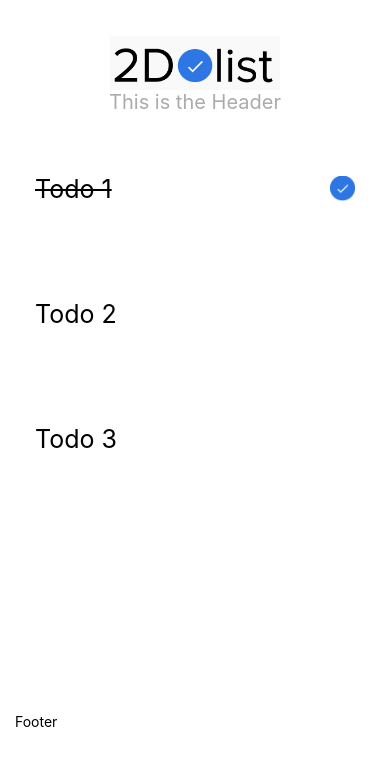
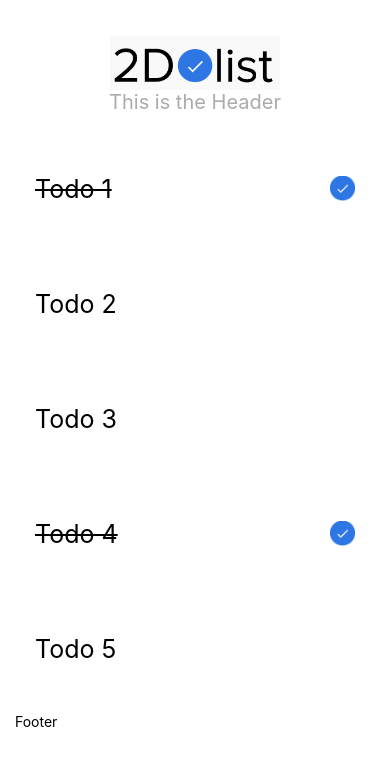
Before and after one commit to SmpManeth/react-native-todolist, a React Native app: screen / in a window 390 px wide. Shown: the top 766 px of the page. Built offline with nearby package versions, Linux system fonts and the light colour scheme.

Commit message:
update App.js

```diff
--- a/App.js
+++ b/App.js
@@ -1,16 +1,24 @@
-import { Text, View } from "react-native";
+import { ScrollView, Text, View } from "react-native";
 import { styles } from "./App.style";
 import { SafeAreaProvider, SafeAreaView } from "react-native-safe-area-context";
 import { Header } from "./components/Header/Header";
 import { CardTodo } from "./components/CardTodo/CardTodo";
-
-const TODO_LIST = [
-  { id: 1, title: "Todo 1", isCompleted: true },
-  { id: 2, title: "Todo 2", isCompleted: false },
-  { id: 3, title: "Todo 3", isCompleted: false },
-];
+import { useState } from "react";
 
 export default function App() {
+  const [todoList, setTodoList] = useState([
+
+      { id: 1, title: "Todo 1", isCompleted: true },
+      { id: 2, title: "Todo 2", isCompleted: false },
+      { id: 3, title: "Todo 3", isCompleted: false },
+      { id: 4, title: "Todo 4", isCompleted: true },
+      { id: 5, title: "Todo 5", isCompleted: false },
+      { id: 6, title: "Todo 6", isCompleted: true },
+      { id: 7, title: "Todo 7", isCompleted: false },
+      { id: 8, title: "Todo 8", isCompleted: true },
+
+  ]);
+
   return (
     <SafeAreaProvider>
       <SafeAreaView style={styles.app}>
@@ -18,9 +26,11 @@ export default function App() {
           <Header />
         </View>
         <View style={styles.body}>
-          {TODO_LIST.map((todo) => (
-            <CardTodo key={todo.id} todo={todo} />
-          ))}
+          <ScrollView>
+            {todoList.map((todo) => (
+              <CardTodo key={todo.id} todo={todo} />
+            ))}
+          </ScrollView>
         </View>
         <View style={styles.footer}>
           <Text style={styles.text}>Footer</Text>
```
